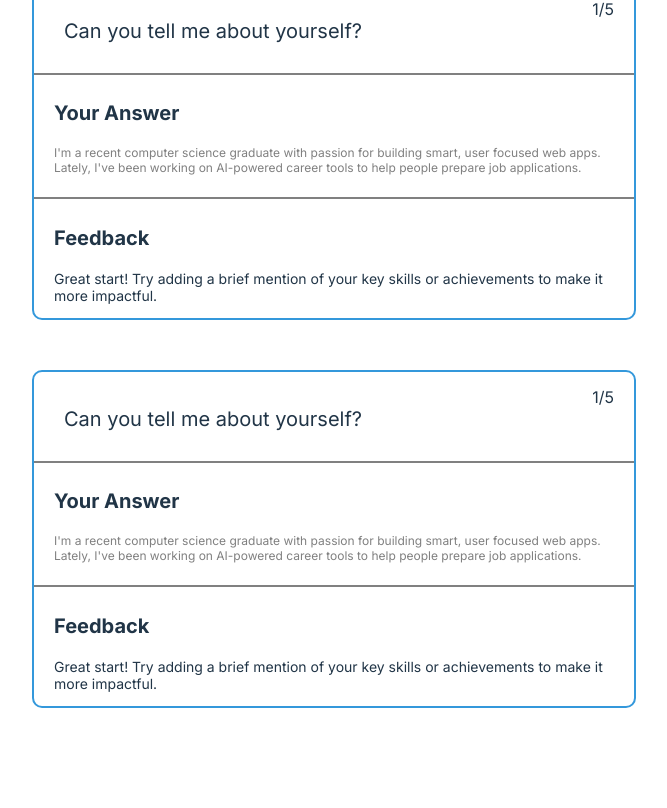
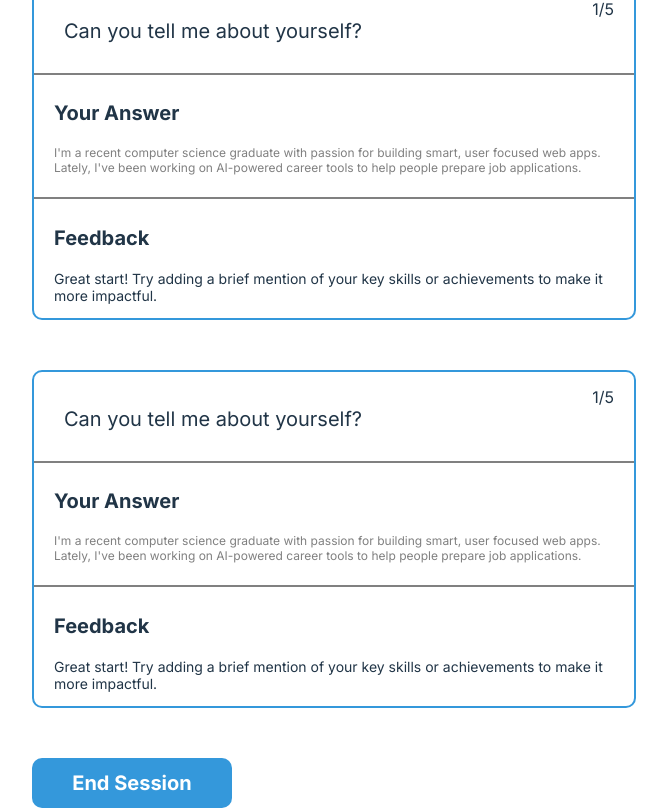
Before and after one commit to Hussein-Abdallah0/CareerForgeAI, a React (Vite) app in the folder frontend/: page /interview/result in a window 1280 px wide. Shown: the part 850-1658 px from the top of the page, without its empty margins (306-973 px from the left). Before the commit the page ends 1558 px from the top, so only its background shows below. Built offline with nearby package versions, Linux system fonts and the light colour scheme.

Commit message:
Add end session button in results page

```diff
--- a/frontend/src/pages/Interview/Result/index.jsx
+++ b/frontend/src/pages/Interview/Result/index.jsx
@@ -1,4 +1,5 @@
 import React from "react";
+import Button from "../../../components/Button";
 import "./styles.css";
 
 const Result = () => {
@@ -80,6 +81,10 @@ const Result = () => {
               </p>
             </div>
           </div>
+
+          <div className="end-session">
+            <Button version="secondary" text="End Session" />
+          </div>
         </div>
       </div>
     </div>
```
